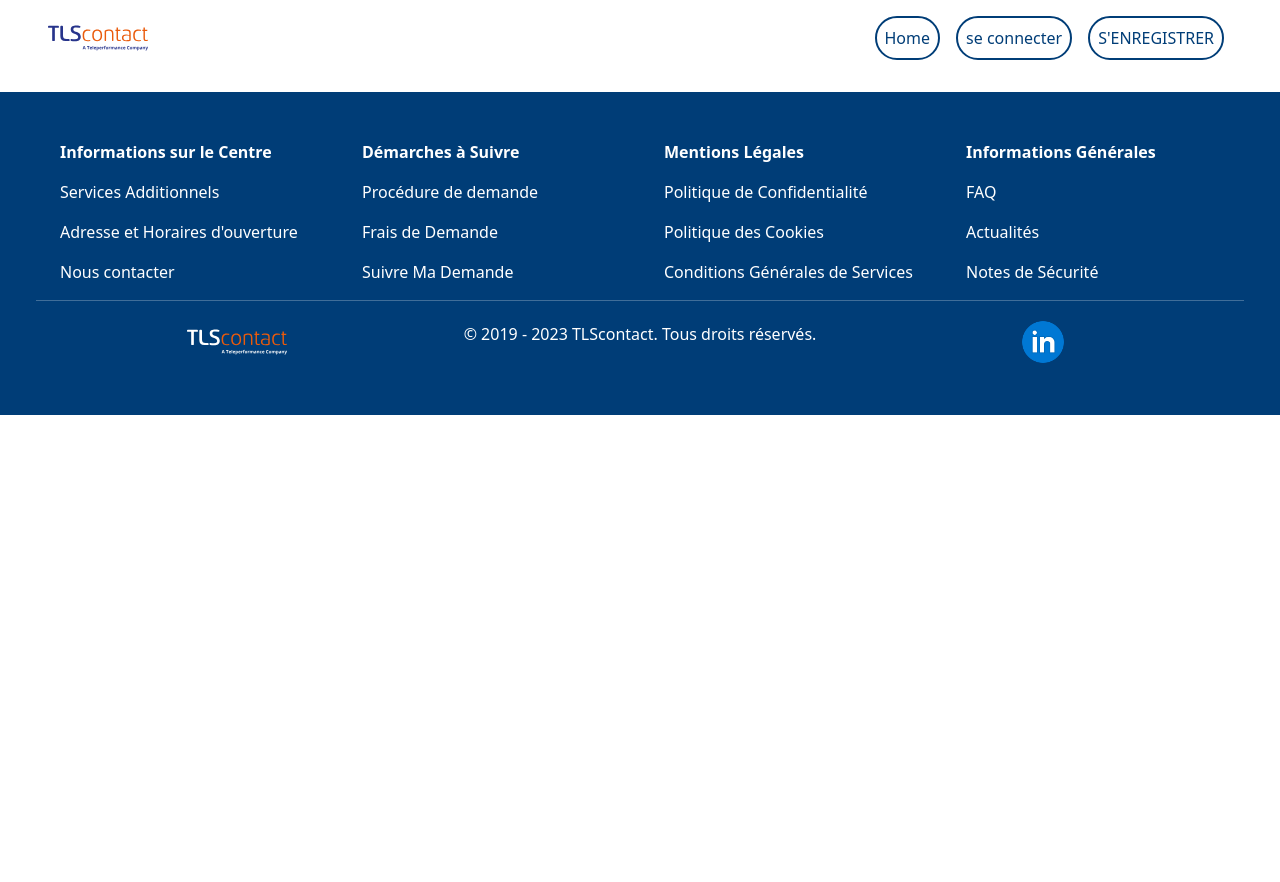
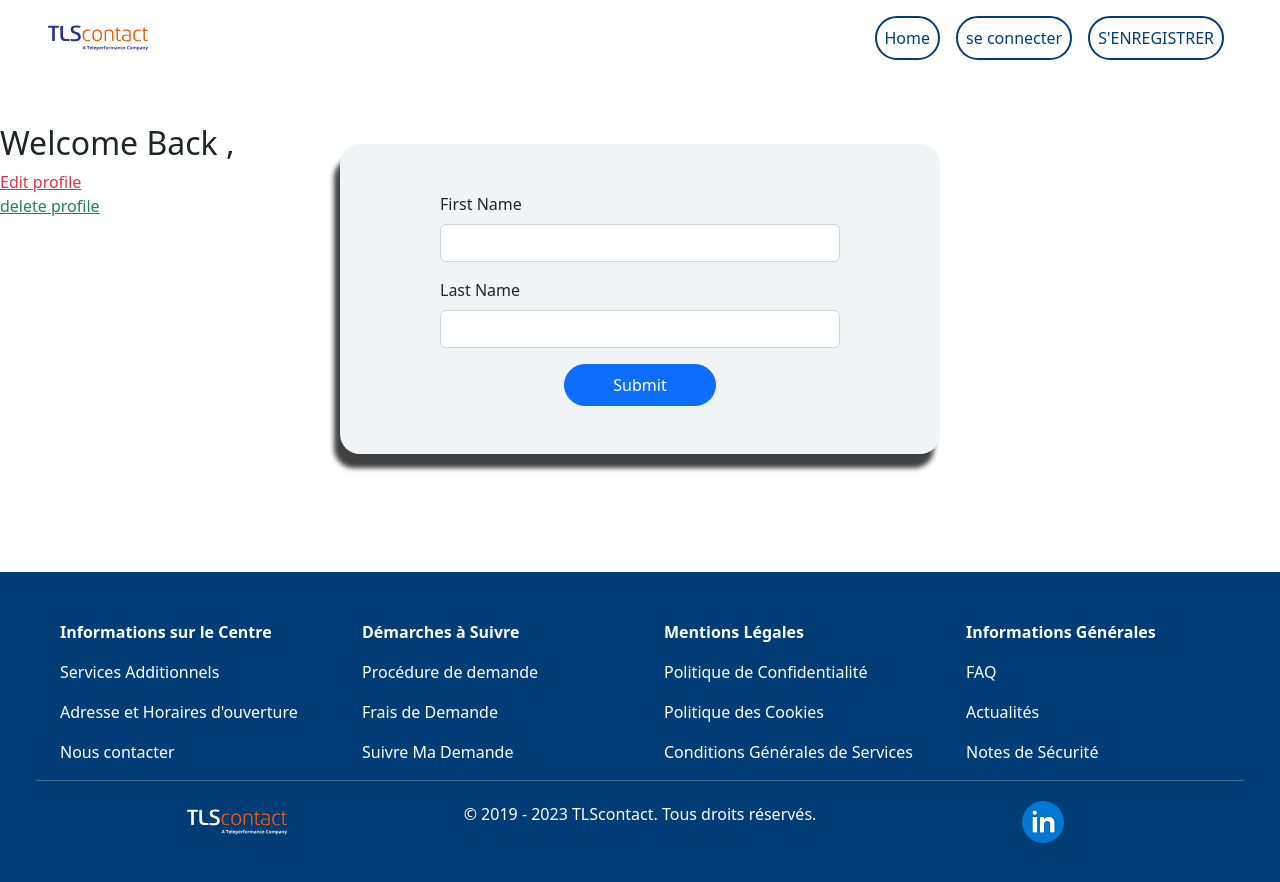
Before and after one commit to kalimu7/TlsContact, a React (Create React App) app in the folder restapi/: page /user in a window 1280 px wide. Shown: the top 882 px of the page. Before the commit the page ends 800 px from the top, so only its background shows below. Built offline with nearby package versions, Linux system fonts and the light colour scheme.

Commit message:
working on update and handling errors

```diff
--- a/restapi/package.json
+++ b/restapi/package.json
@@ -10,6 +10,7 @@
     "bootstrap": "^5.2.3",
     "react": "^18.2.0",
     "react-bootstrap": "^2.7.0",
+    "react-bootstrap-icons": "^1.10.2",
     "react-calendar": "^4.0.0",
     "react-dom": "^18.2.0",
     "react-router": "^6.8.1",
--- a/restapi/src/App.js
+++ b/restapi/src/App.js
@@ -5,16 +5,19 @@ import Form from './Componets/Form.jsx';
 import { Route, Routes } from 'react-router';
 import Formlogin from './Componets/Formlogin.jsx';
 import Reserver from './Componets/Reserver.jsx';
+import UserPlatform from './Componets/UserPlatform.jsx';
 function App() {
   return (
     <>
         <Navbar />
       <div className="App">
         <Routes>
+
           <Route path='/Res' element={<Reserver />} />
           <Route path='/connecter' element={<Formlogin />} />
           <Route path="/"  element={<Body />} />
           <Route path="/enregistrer"  element={<Form />} />
+          <Route path="/user"  element={<UserPlatform />} />
         </Routes>
 
       </div>
--- a/restapi/src/Componets/Form.jsx
+++ b/restapi/src/Componets/Form.jsx
@@ -279,12 +279,16 @@ function Form() {
             headers: {
                 "Access-Control-Allow-Origin": "*",
             }}
-        ).then((res)=>{
+        ).then((res)=> {
             console.log(res.data);
             // setref(res.data);
+            // const d = res.data;
             localStorage.setItem('ref',res.data);
+            if(res.data === 'emptyy'){
+                console.log('hhhh');
+            }
 
-            window.location.href = 'http://localhost:3000/Res';
+            // window.location.href = 'http://localhost:3000/Res';
         }).catch((err)=>{
             console.log(err);
         })
--- a/restapi/src/Componets/Formlogin.jsx
+++ b/restapi/src/Componets/Formlogin.jsx
@@ -4,15 +4,17 @@ import { useState } from 'react';
 import '../style/Formlogin.css';
 
 function Formlogin() {
-  const [ref,setreference] = useState('');
+  const [ref,setreference] =  useState('');
   const handlesubmit = async (event)=>{
     event.preventDefault();
     await axios.post('http://localhost/TlsContact/public/User/update',{ref})
      .then(res=>{
 
-
-
-
+      console.log(res.data);
+      localStorage.setItem('id',res.data.id);
+      localStorage.setItem('name',res.data.Firstname);
+      localStorage.setItem('lname',res.data.Lastname);
+      window.location.href = 'http://localhost:3000/Res';
     })
     .catch(err=>{
       console.log(err);
--- /dev/null
+++ b/restapi/src/Componets/UserPlatform.jsx
@@ -0,0 +1,56 @@
+import React, { useEffect, useState } from 'react'
+import { Link } from 'react-router-dom';
+import * as Icon from 'react-bootstrap-icons';
+import '../style/Userplatform.css';
+import axios from 'axios';
+function UserPlatform() {
+    const [Firstname,setdata] = useState('');
+    const [Lastname,setlname] = useState('');
+    const [id,setid] = useState('');
+    useEffect(()=>{
+        setdata(localStorage.getItem('name'));
+        setlname(localStorage.getItem('lname'));
+        setid(localStorage.getItem('id'));
+    },[])
+    const [dt,setdt] = useState({Firstname:'',Lastname:''});
+
+    const handlesubmit = (e)=>{
+        e.preventDefault();
+        console.log(id);
+        // console.log(Lastname,Firstname);
+        axios.post('http://localhost/TlsContact/public/User/modi',{Firstname,Lastname,id}).
+        then(res=>console.log(res))
+        .catch(err=>console.log(err))
+
+    }
+  return (
+    <div className='contentuser'>
+        <div className='  '>
+            <h2 className='pt-5'>Welcome Back  {Firstname},{Lastname} </h2>
+            <p>
+            <Link className='text-danger' to="">Edit profile</Link> <br />
+            <Link className='text-success' to="">delete profile</Link>
+            </p>
+        </div>
+        <div className="update container forcont d-flex justify-content-center align-items-center">
+
+        <form   className='py-5'>
+                <div class="mb-3">
+                    <label for="exampleInputEmail1" class="form-label">First Name</label>
+                    <input onChange={e=>setdata(e.target.value)} value={Firstname} type="text" name='Firstname' class="form-control" id="exampleInputEmail1" aria-describedby="emailHelp"/>
+                </div>
+                <div class="mb-3">
+                    <label for="exampleInputEmail1" class="form-label">Last Name</label>
+                    <input type="text" onChange={e=>setlname(e.target.value)} value={Lastname} name='Lastname' class="form-control" id="exampleInputEmail1" aria-describedby="emailHelp"/>
+                </div>
+                <div className='d-flex justify-content-center'>
+                    <button type="submit" class="btn btn-primary rounded-pill px-5 py-2" onClick={handlesubmit} > Submit</button>
+                </div>
+        </form>
+        </div>
+
+    </div>
+  )
+}
+
+export default UserPlatform
--- /dev/null
+++ b/restapi/src/style/Userplatform.css
@@ -0,0 +1,3 @@
+.contentuser{
+    height: 480px;
+}
```
Also changed, not shown: restapi/src/Componets/Update.jsx (added), 2 other files (tests, documents, lock files or other folders).
